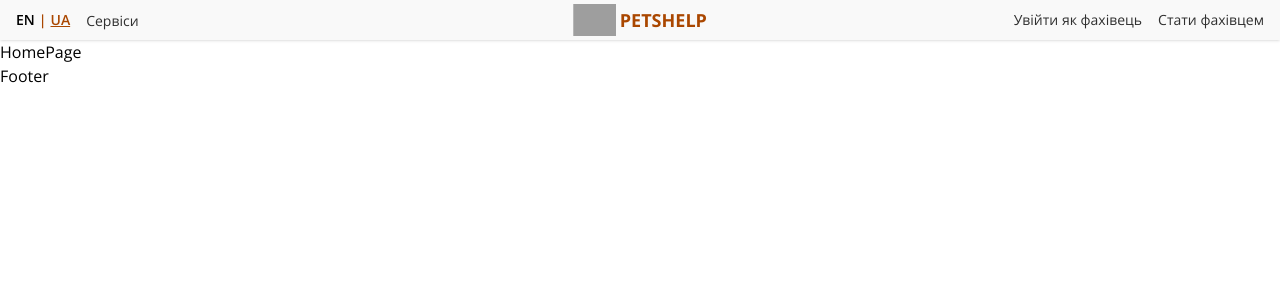
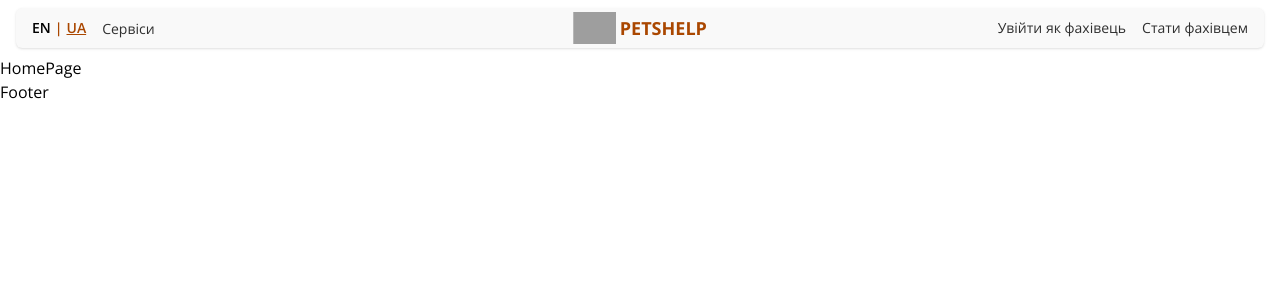
Before and after one commit to teamMarketP/frontend, a React (Vite) app: page / in a window 1280 px wide. Shown: the top 300 px of the page. Built offline with nearby package versions, Linux system fonts and the light colour scheme; grey boxes are pictures that could not be loaded.

Commit message:
add a few styles for header.tsx

```diff
--- a/src/components/App/App.tsx
+++ b/src/components/App/App.tsx
@@ -9,7 +9,7 @@ const CatalogPage = lazy(() => import('@/pages/Catalog/CatalogPage'));
 
 function App() {
   return (
-    <div>
+    <>
       <Routes>
         <Route path="/" element={<MainLayout />}>
           <Route index element={<HomePage />} />
@@ -17,7 +17,7 @@ function App() {
         </Route>
         <Route path="*" element={<NotFoundPage />} />
       </Routes>
-    </div>
+    </>
   );
 }
 
--- a/src/components/Header/Header.tsx
+++ b/src/components/Header/Header.tsx
@@ -6,7 +6,7 @@ import { UserActions } from './UserActions';
 
 const Header: React.FC = () => {
   return (
-    <header className="bg-alabaster py-2 shadow-sm font-primary">
+    <header className="bg-alabaster py-2 shadow-sm font-primary rounded-md">
       <div className="container mx-auto px-4 flex items-center justify-between">
         {/* Left block: Language, Nav, Mobile toggle */}
         <div className="flex items-center gap-4">
--- a/src/components/Layout/MainLayout.tsx
+++ b/src/components/Layout/MainLayout.tsx
@@ -6,7 +6,9 @@ import { Suspense } from 'react';
 const MainLayout = () => {
   return (
     <>
-      <Header />
+      <div className="mx-4 my-2">
+        <Header />
+      </div>
       <main>
         <Suspense fallback={<div>Loading...</div>}>
           <Outlet />
```
